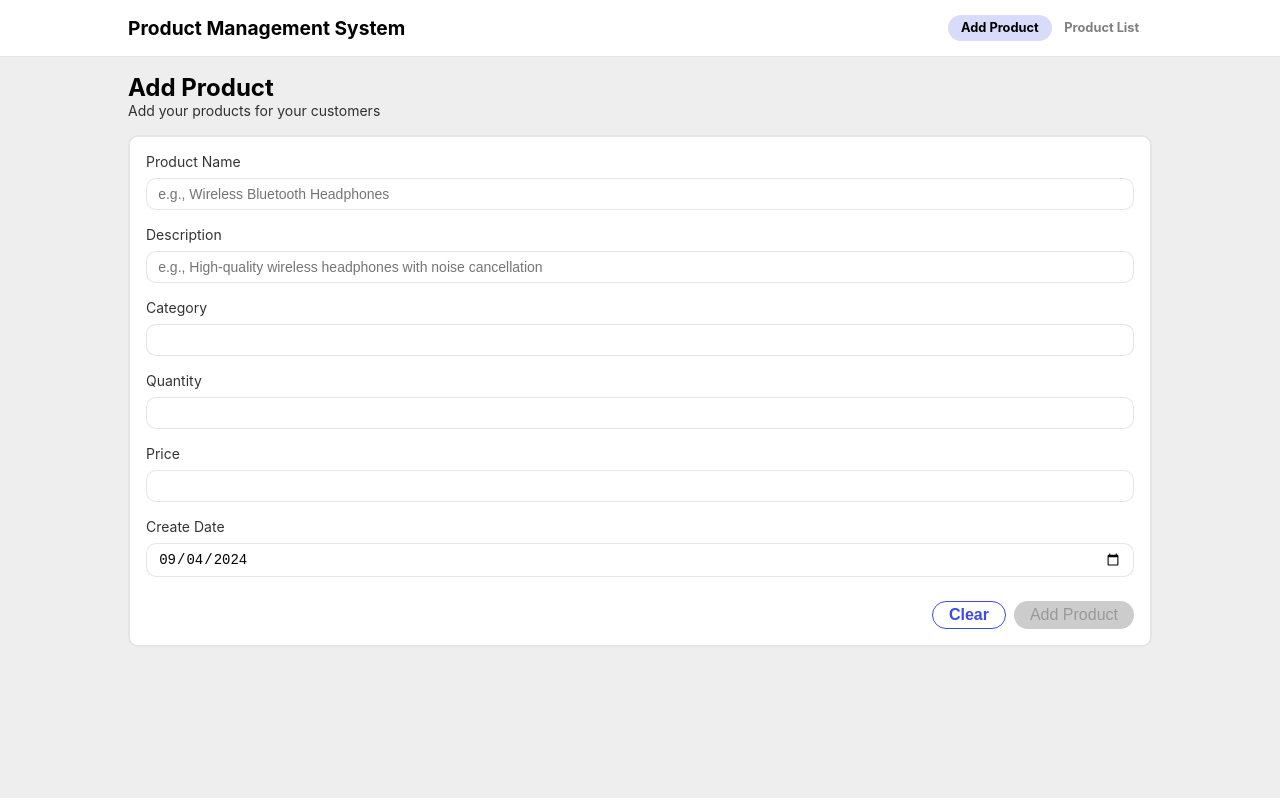
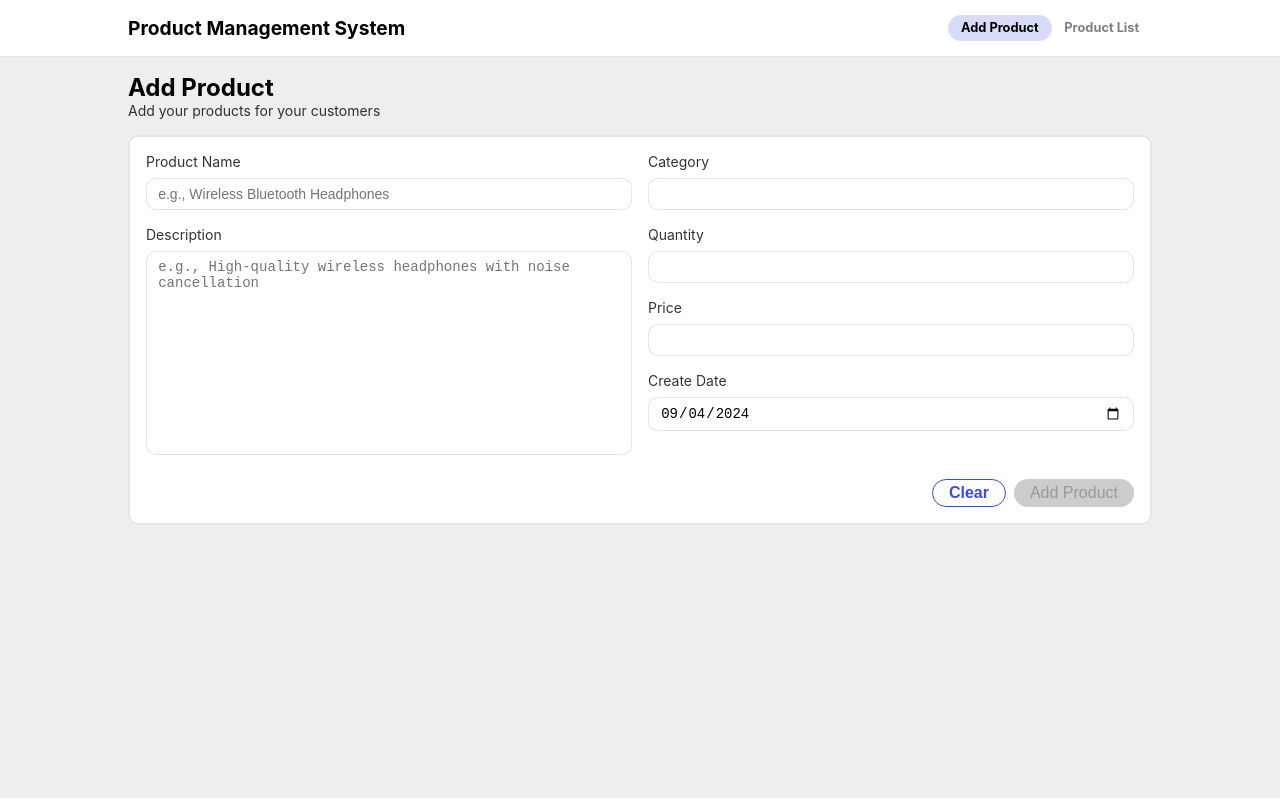
Before and after one commit to Salf1-Sabit/product-management-system, an Angular app: page / in a window 1280 px wide. Built offline with nearby package versions, Linux system fonts and the light colour scheme.

Commit message:
change form layout on big screen

```diff
--- a/src/app/features/product/add-product/add-product.component.css
+++ b/src/app/features/product/add-product/add-product.component.css
@@ -16,9 +16,27 @@
   gap: 1em;
 }
 
+.form-inputs-container .col {
+  display: flex;
+  flex-direction: column;
+  gap: 1em;
+  width: 100%;
+}
+
+.description-textarea {
+  resize: none;
+  min-height: 204px;
+}
+
 .btn-group {
   margin-top: 1.5em;
   display: flex;
   justify-content: flex-end;
   gap: 0.5em;
 }
+
+@media screen and (min-width: 1024px) {
+  .form-inputs-container {
+    flex-direction: row;
+  }
+}
--- a/src/app/features/product/add-product/add-product.component.html
+++ b/src/app/features/product/add-product/add-product.component.html
@@ -8,6 +8,7 @@
     class="add-product-form"
   >
     <div class="form-inputs-container">
+      <div class="col">
         <div>
           <div class="label-input-container">
             <label class="form-label" for="name">Product Name</label>
@@ -20,7 +21,10 @@
             />
           </div>
 
-        <div *ngIf="f.name.invalid && f.name.touched" class="form-input-error">
+          <div
+            *ngIf="f.name.invalid && f.name.touched"
+            class="form-input-error"
+          >
             <small *ngIf="f.name.errors?.['required']">Name is required.</small>
           </div>
         </div>
@@ -28,13 +32,13 @@
         <div>
           <div class="label-input-container">
             <label class="form-label" for="description">Description</label>
-          <input
-            class="form-input"
+            <textarea
+              class="form-input description-textarea"
               type="text"
               id="description"
               formControlName="description"
               placeholder="e.g., High-quality wireless headphones with noise cancellation"
-          />
+            ></textarea>
           </div>
 
           <div
@@ -46,7 +50,9 @@
             >
           </div>
         </div>
+      </div>
 
+      <div class="col">
         <div>
           <div class="label-input-container">
             <label class="form-label" for="category">Category</label>
@@ -94,7 +100,9 @@
             *ngIf="f.price.invalid && f.price.touched"
             class="form-input-error"
           >
-          <small *ngIf="f.price.errors?.['required']">Price is required.</small>
+            <small *ngIf="f.price.errors?.['required']"
+              >Price is required.</small
+            >
             <small *ngIf="f.price.errors?.['pattern']"
               >Invalid price format. Example: 10.99</small
             >
@@ -122,6 +130,7 @@
           </div>
         </div>
       </div>
+    </div>
 
     <div class="btn-group">
       <button type="reset" (click)="onClear()" class="btn-outlined">
--- a/src/styles.css
+++ b/src/styles.css
@@ -85,6 +85,7 @@ button:not(:disabled) {
 .form-input-error {
   color: var(--clr-error);
   font-size: 12px;
+  margin-top: 0.15em;
 }
 
 .btn-fill,
@@ -173,6 +174,10 @@ button:not(:disabled) {
   .page-description {
     font-size: 14px;
   }
+
+  .form-input-error {
+    font-size: 16px;
+  }
 }
 
 @media screen and (min-width: 1024px) {
```
Lines whose indentation alone changed are shown as unchanged.
